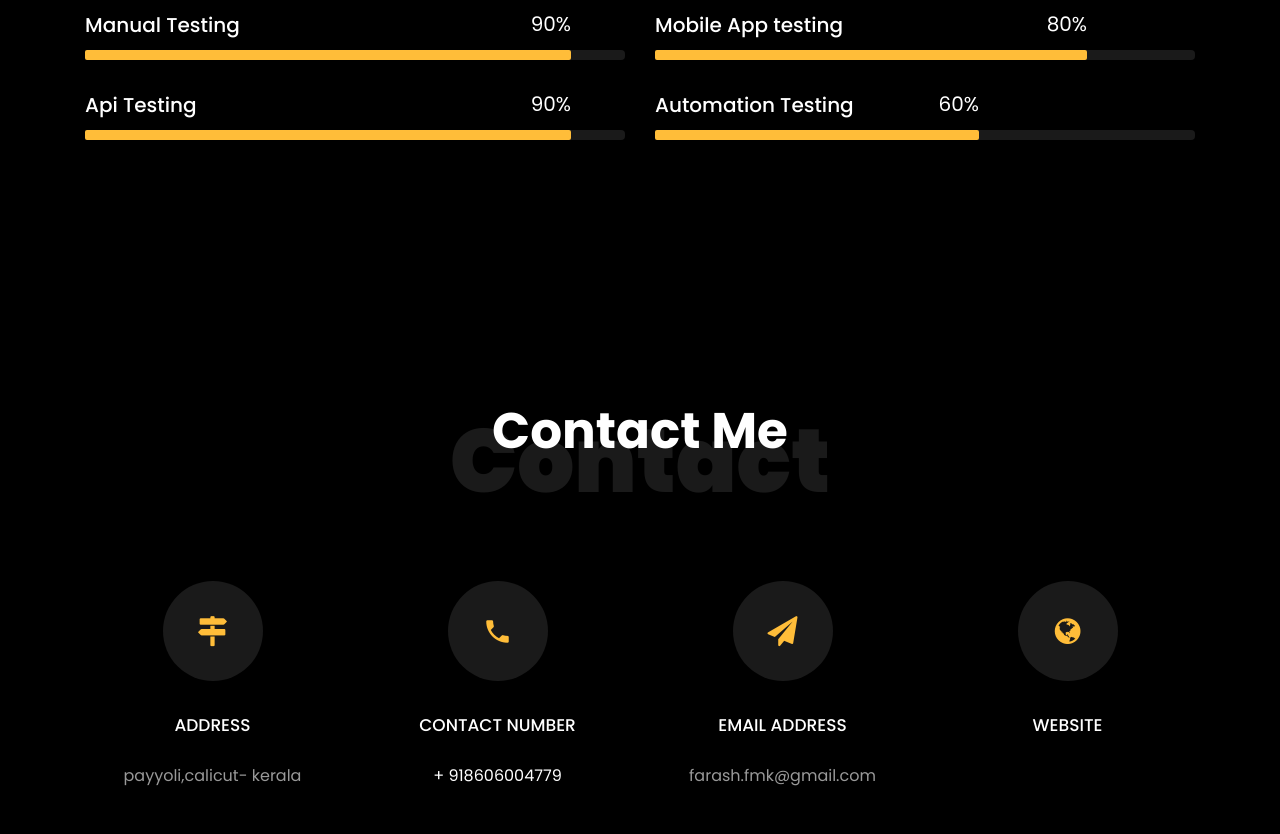
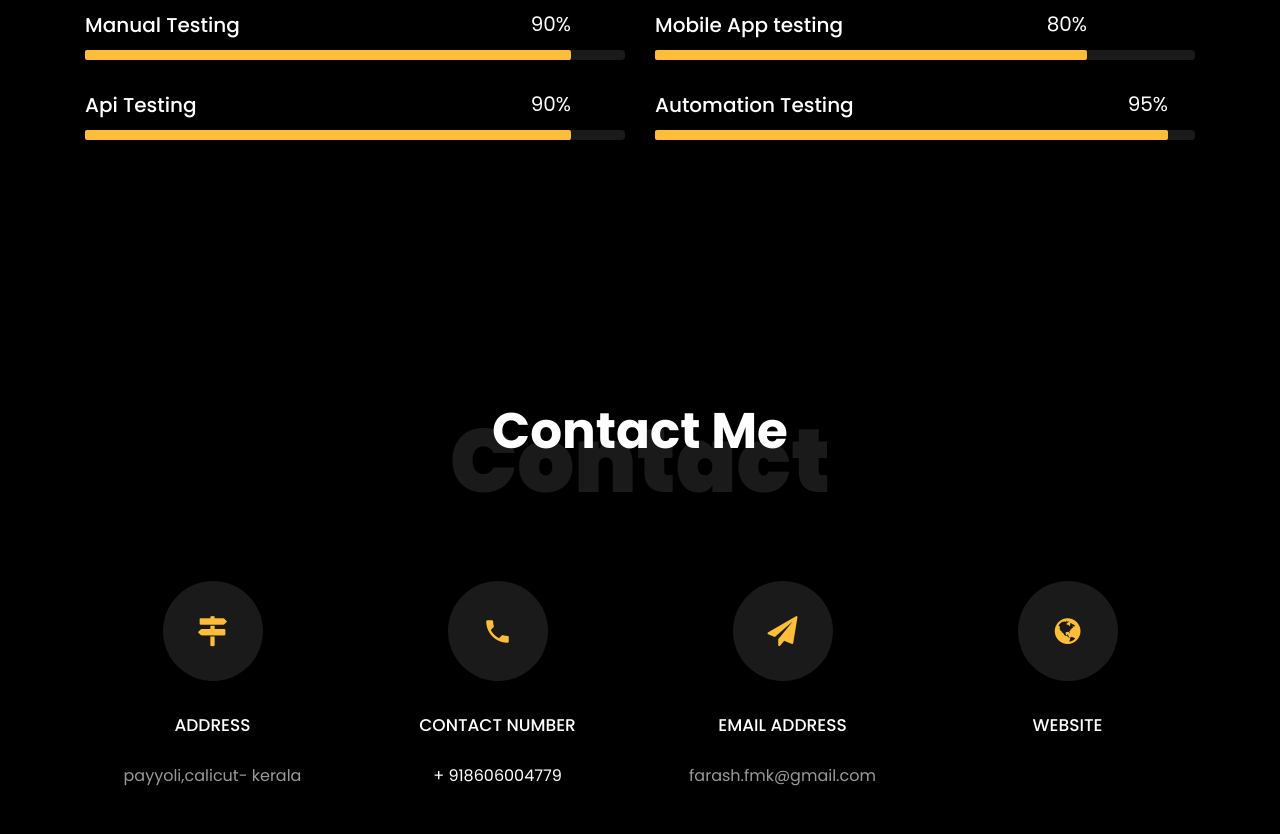
Before and after one commit to farashmk/farashmk.github.io, a plain HTML site: page index.html in a window 1280 px wide. Shown: the part 2215-3049 px from the top of the page. Drawn offline with Linux system fonts and the light colour scheme; files whose address does not match are found by name.

Commit message:
Update index.html

```diff
--- a/index.html
+++ b/index.html
@@ -163,8 +163,8 @@
                     <div class="progress-wrap ftco-animate">
                         <h3>Automation Testing</h3>
                         <div class="progress">
-                            <div class="progress-bar color-6" role="progressbar" aria-valuenow="80" aria-valuemin="0" aria-valuemax="100" style="width:60%">
-                                <span>60%</span>
+                            <div class="progress-bar color-6" role="progressbar" aria-valuenow="80" aria-valuemin="0" aria-valuemax="100" style="width:95%">
+                                <span>95%</span>
                             </div>
                         </div>
                     </div>
```
